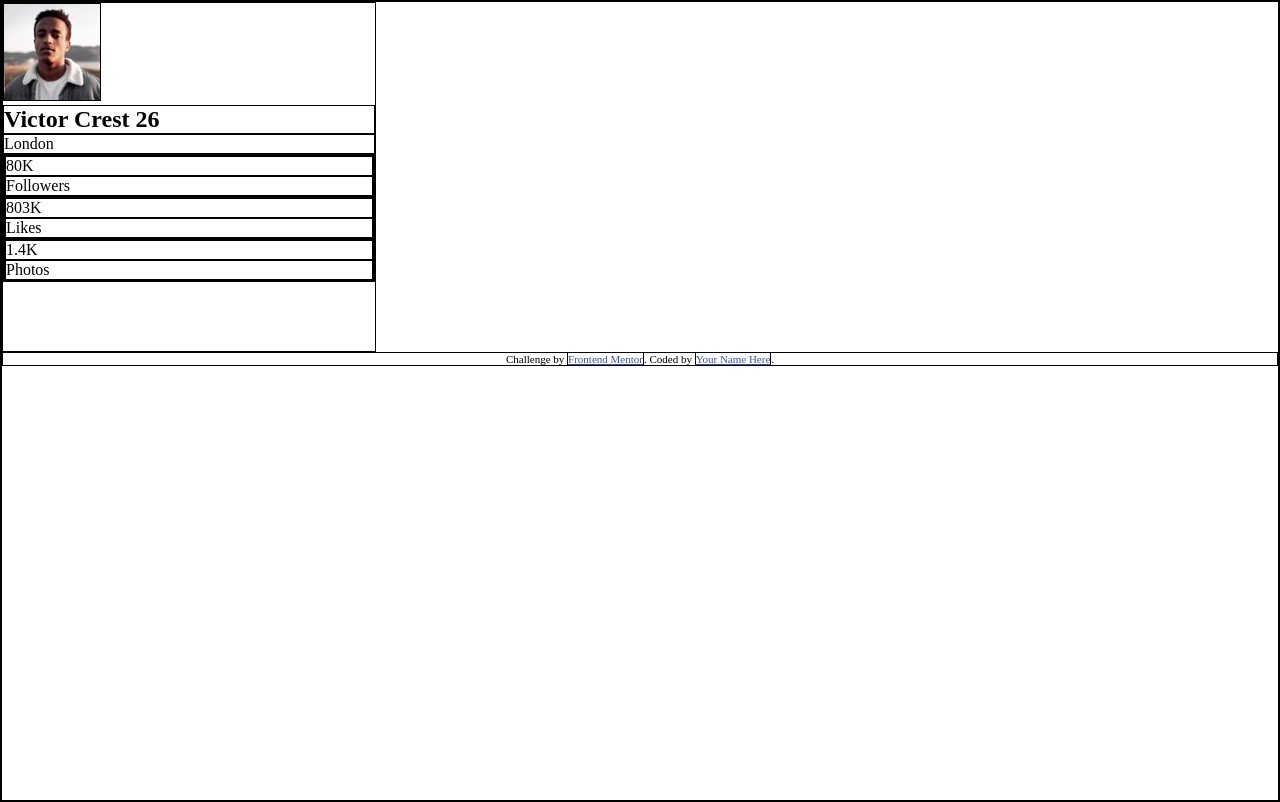
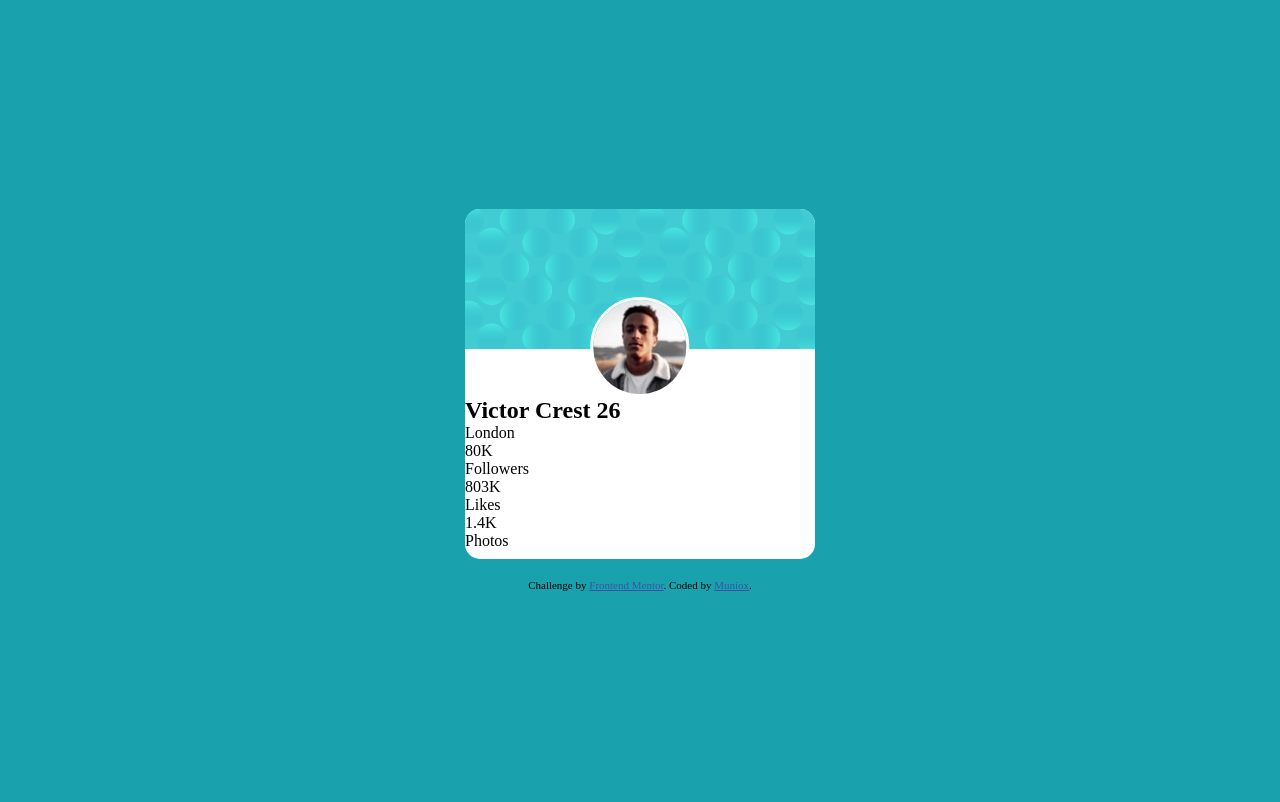
Before and after one commit to Muniox/profile-card-component-main, a plain HTML site: page index.html in a window 1280 px wide. Drawn offline with Linux system fonts and the light colour scheme.

Commit message:
Add some styling for img and pattern

```diff
--- a/index.html
+++ b/index.html
@@ -16,7 +16,15 @@
   </head>
   <body>
     <section class="card">
-      <img src="./images/image-victor.jpg" alt="Victor Crest" />
+      <div class="card__image-container">
+        <img class="card__patern" src="./images/bg-pattern-card.svg" alt="" />
+        <img
+          class="card__image"
+          src="./images/image-victor.jpg"
+          alt="Victor Crest"
+        />
+      </div>
+
       <h2>Victor Crest 26</h2>
       <p>London</p>
       <div class="card__stats">
@@ -39,7 +47,7 @@
       Challenge by
       <a href="https://www.frontendmentor.io?ref=challenge" target="_blank"
         >Frontend Mentor</a
-      >. Coded by <a href="#">Your Name Here</a>.
+      >. Coded by <a href="https://github.com/Muniox">Muniox</a>.
     </div>
   </body>
 </html>
--- a/sass/style.scss
+++ b/sass/style.scss
@@ -2,7 +2,7 @@
     box-sizing: border-box;
     margin: 0;
     padding: 0;
-    border: 1px solid black;
+    // border: 1px solid black;
 }
 
 :root {
@@ -13,10 +13,42 @@
 .attribution a { color: hsl(228, 45%, 44%); }
 
 body {
+    background-color: hsl(185, 75%, 39%);
     min-height: 100vh;
+    display: flex;
+    justify-content: center;
+    align-items: center;
+    flex-direction: column;
+    gap: 20px;
 }
 
 .card {
-    height: 350px;
-    width: 374px;
+    min-height: 350px;
+    max-width: 374px;
+    border-radius: 15px;
+    overflow: hidden;
+    background-color: white;
+
+    &__image-container {
+        position: relative;
+        padding-bottom: 12.5%;
+    }
+
+    &__patern {
+        width: 100%;
+        height: auto;
+    }
+
+    &__image {
+        width: 28.41%;
+        height: auto;
+        display: block;
+        height: auto;
+        border-radius: 50%;
+        border: 3px solid white;
+        position: absolute;
+        bottom: 0%;
+        left: 50%;
+        transform: translate(-50%,0);
+    }
 }
```
Also changed, not shown: css/style.css, 1 other file.
